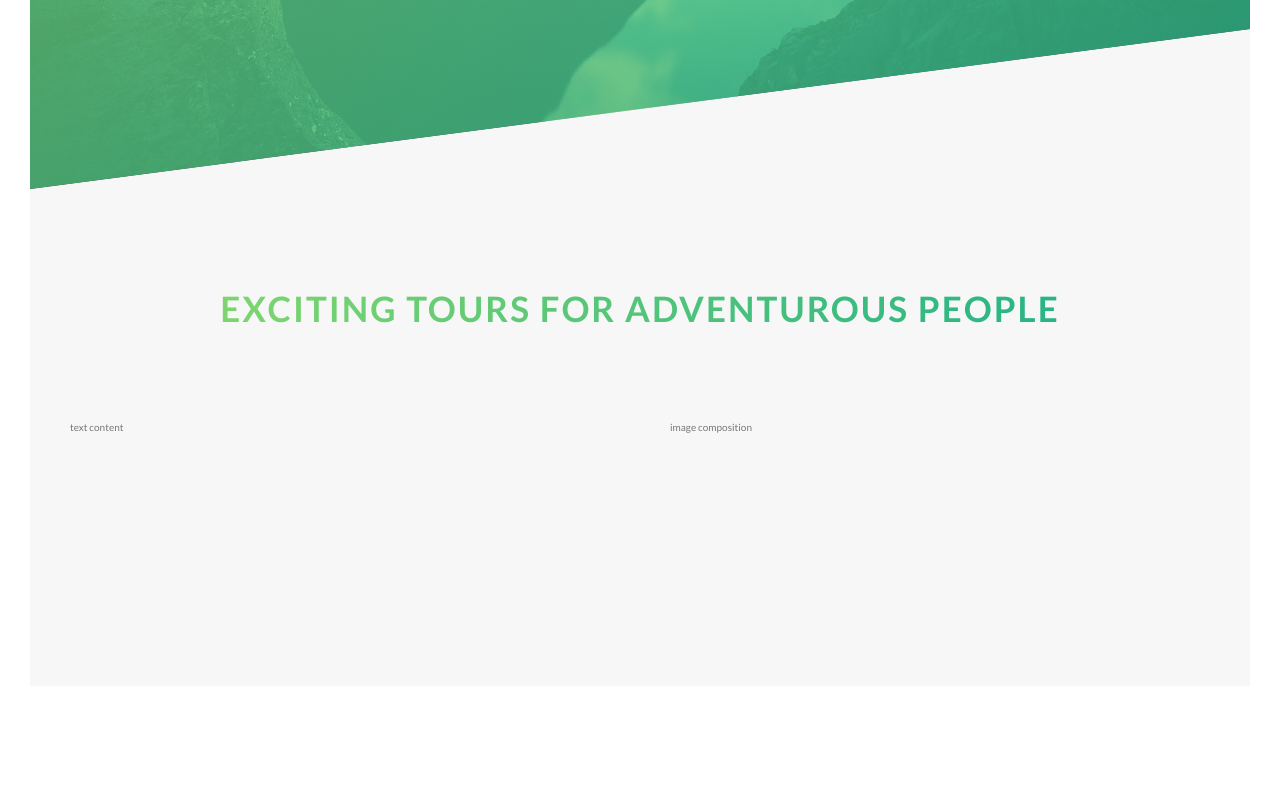
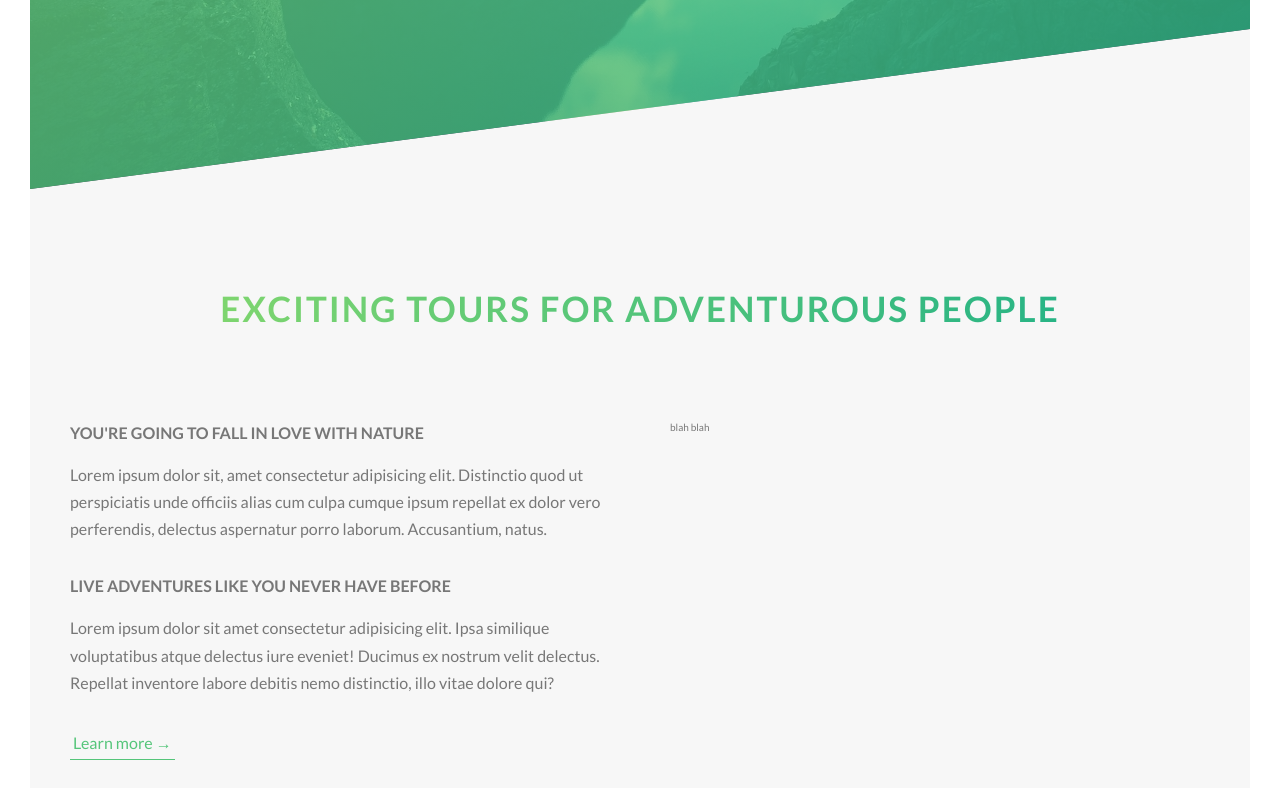
Before and after one commit to ndstephens/natours, a website: page index.html in a window 1280 px wide. Shown: the part 601-1389 px from the top of the page. Before the commit the page ends 1317 px from the top, so only its background shows below. Drawn offline with Linux system fonts and the light colour scheme.

Commit message:
Adds text info and 'Learn more' button in About section

```diff
--- a/index.html
+++ b/index.html
@@ -30,7 +30,7 @@
 
     <main>
         <section class="section-about">
-            <div class="u-center-text u-margin-bottom-8">
+            <div class="u-center-text u-margin-bottom-big">
                 <h2 class="heading-secondary">
                     Exciting tours for adventurous people
                 </h2>
@@ -38,10 +38,19 @@
 
             <div class="row">
                 <div class="col-1-of-2">
-                    text content
+                    <h3 class="heading-tertiary u-margin-bottom-small">You're going to fall in love with nature</h3>
+                    <p class="paragraph">
+                        Lorem ipsum dolor sit, amet consectetur adipisicing elit. Distinctio quod ut perspiciatis unde officiis alias cum culpa cumque ipsum repellat ex dolor vero perferendis, delectus aspernatur porro laborum. Accusantium, natus.
+                    </p>
+                    <h3 class="heading-tertiary u-margin-bottom-small">Live adventures like you never have before</h3>
+                    <p class="paragraph">
+                        Lorem ipsum dolor sit amet consectetur adipisicing elit. Ipsa similique voluptatibus atque delectus iure eveniet! Ducimus ex nostrum velit delectus. Repellat inventore labore debitis nemo distinctio, illo vitae dolore qui?
+                    </p>
+
+                    <a href="#" class="btn-text">Learn more &rarr;</a>
                 </div>
                 <div class="col-1-of-2">
-                    image composition
+                    blah blah
                 </div>
             </div>
         </section>
--- a/sass/abstracts/_variables.scss
+++ b/sass/abstracts/_variables.scss
@@ -11,6 +11,8 @@ $color-grey-light-1: #f7f7f7;
 $text-color-grey-dark: #777;
 $text-color-white: #fff;
 
+//? ----- FONT SIZES
+$default-font-size: 1.6rem;
 
 //? ----- GRID
 $grid-width: 114rem;
--- a/sass/base/_base.scss
+++ b/sass/base/_base.scss
@@ -10,6 +10,7 @@
 
 html {
     /*//* want this at '10px' for easy rem calculations, however shouldn't hard-code b/c would override user's browser settings.  standard setting is 16px.  10/16 = 0.625 */
+    /*//* Defines what '1rem' is */
     font-size: 62.5%;
 }
 
--- a/sass/base/_typography.scss
+++ b/sass/base/_typography.scss
@@ -51,3 +51,17 @@ body {
         text-shadow: .5rem 1rem 2rem rgba($color-black, .2);
     }
 }
+
+.heading-tertiary {
+    font-size: $default-font-size;
+    font-weight: 700;
+    text-transform: uppercase;
+}
+
+.paragraph {
+    font-size: $default-font-size;
+
+    &:not(:last-child) {
+        margin-bottom: 3rem;
+    }
+}
--- a/sass/base/_utilities.scss
+++ b/sass/base/_utilities.scss
@@ -5,6 +5,12 @@
 }
 
 /*//* basic utility to add 'margin-bottom', versus adding property into existing class(es).  not sure i agree with this method */
-.u-margin-bottom-8 {
+.u-margin-bottom-small {
+    margin-bottom: 1.5rem;
+}
+.u-margin-bottom-medium {
+    margin-bottom: 4rem;
+}
+.u-margin-bottom-big {
     margin-bottom: 8rem;
 }
--- a/sass/components/_button.scss
+++ b/sass/components/_button.scss
@@ -13,7 +13,7 @@
         /*//* simply list 'all' properties instead of each individually (animate anything that changes) */
         transition: all 200ms;
         position: relative;
-        font-size: 1.6rem;
+        font-size: $default-font-size;
     }
     &:hover {
         transform: translateY(-0.3rem);
@@ -53,3 +53,28 @@
         animation: btnFlash 400ms;
     }
 }
+
+.btn-text {
+    &:link,
+    &:visited {
+        color: $color-primary;
+        display: inline-block;
+        text-decoration: none;
+        font-size: $default-font-size;
+        border-bottom: 1px solid $color-primary;
+        padding: .3rem;
+        transition: all .2s;
+    }
+
+    &:hover {
+        background-color: $color-primary;
+        color: $color-white;
+        box-shadow: 0 1rem 2rem rgba($color: $color-black, $alpha: .15);
+        transform: translateY(-.2rem);
+    }
+
+    &:active {
+        box-shadow: 0 .5rem 1rem rgba($color: $color-black, $alpha: .15);
+        transform: translateY(0);
+    }
+}
```
Also changed, not shown: css/main.css.
